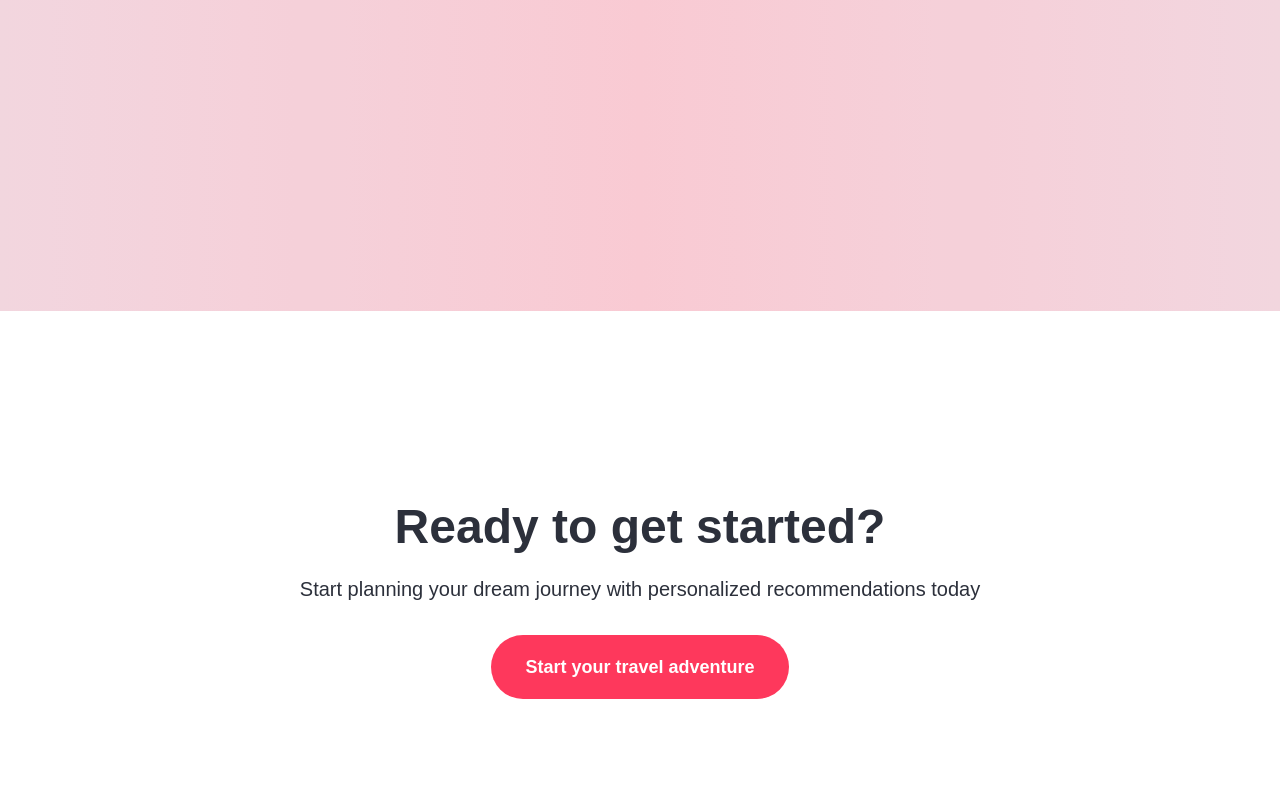
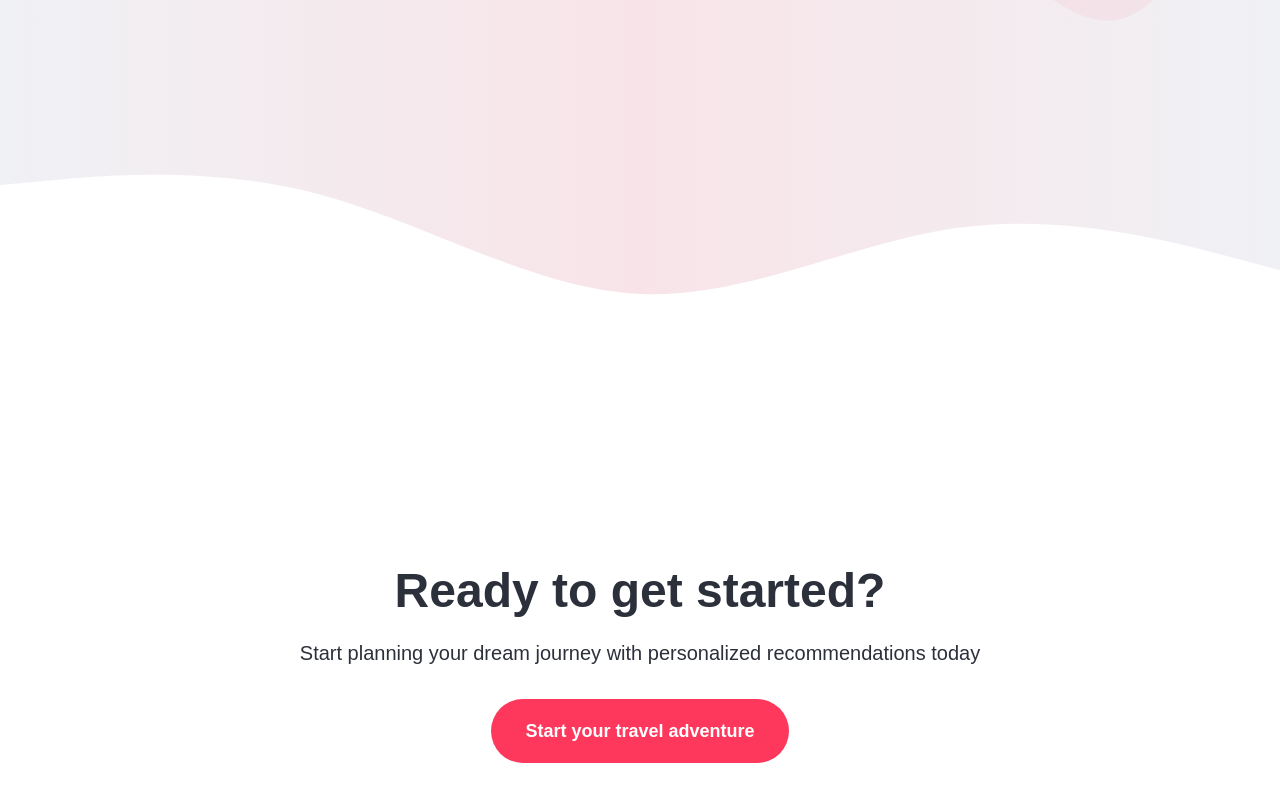
Before and after one commit to voyage-pi/landing-page, a React (Vite) app: page / in a window 1280 px wide. Shown: the part 3280-4080 px from the top of the page. Built offline with nearby package versions, Linux system fonts and the light colour scheme.

Commit message:
fix waves in demos part

```diff
--- a/src/app/page.tsx
+++ b/src/app/page.tsx
@@ -330,19 +330,7 @@ export default function Home() {
         {/* Wave Background Elements - Enhanced with more pronounced waves */}
         <div className="absolute inset-0 z-0 opacity-30">
           {/* New dense wave layers */}
-          <svg
-            xmlns="http://www.w3.org/2000/svg"
-            viewBox="0 0 1440 640"
-            className="absolute top-1/3 left-0 w-full h-full"
-            preserveAspectRatio="none"
-          >
-            <path
-              fill="rgba(254, 56, 92, 0.35)"
-              fillOpacity="1"
-              d="M0,32L30,53.3C60,75,120,117,180,122.7C240,128,300,96,360,90.7C420,85,480,107,540,144C600,181,660,235,720,229.3C780,224,840,160,900,149.3C960,139,1020,181,1080,186.7C1140,192,1200,160,1260,160C1320,160,1380,192,1410,208L1440,224L1440,640L1410,640C1380,640,1320,640,1260,640C1200,640,1140,640,1080,640C1020,640,960,640,900,640C840,640,780,640,720,640C660,640,600,640,540,640C480,640,420,640,360,640C300,640,240,640,180,640C120,640,60,640,30,640L0,640Z"
-              className="wave-animation-3"
-            ></path>
-          </svg>
+
 
           <svg
             xmlns="http://www.w3.org/2000/svg"
@@ -353,7 +341,7 @@ export default function Home() {
             <path
               fill="rgba(254, 56, 92, 0.2)"
               fillOpacity="1"
-              d="M0,320L30,304C60,288,120,256,180,250.7C240,245,300,267,360,266.7C420,267,480,245,540,245.3C600,245,660,267,720,261.3C780,256,840,224,900,213.3C960,203,1020,213,1080,224C1140,235,1200,245,1260,250.7C1320,256,1380,256,1410,256L1440,256L1440,640L1410,640C1380,640,1320,640,1260,640C1200,640,1140,640,1080,640C1020,640,960,640,900,640C840,640,780,640,720,640C660,640,600,640,540,640C480,640,420,640,360,640C300,640,240,640,180,640C120,640,60,640,30,640L0,640Z"
+              d="M0,320L30,304C60,288,120,256,180,250.7C240,245,300,267,360,266.7C420,267,480,245,540,245.3C600,245,660,267,720,261.3C780,256,840,224,900,213.3C960,203,1020,213,1080,224C1140,235,1200,245,1260,250.7C1320,256,1380,256,1410,256L1440,256L1440,384L1410,405.3C1380,427,1320,469,1260,474.7C1200,480,1140,448,1080,442.7C1020,437,960,459,900,448C840,437,780,395,720,389.3C660,384,600,416,540,432C480,448,420,448,360,426.7C300,405,240,363,180,352C120,341,60,363,30,373.3L0,384Z"
               className="wave-animation-1"
             ></path>
           </svg>
@@ -367,6 +355,24 @@ export default function Home() {
           <PlatformDemo />
 
         </div>
+
+        {/* Wavy section divider at the bottom */}
+        <div className="absolute bottom-0 left-0 w-full overflow-hidden">
+          <svg
+            xmlns="http://www.w3.org/2000/svg"
+            viewBox="0 0 1440 320"
+            className="w-full"
+            preserveAspectRatio="none"
+            style={{ marginBottom: '-2px' }}
+          >
+            <path
+              fill="#ffffff"
+              fillOpacity="1"
+              d="M0,64L60,58.7C120,53,240,43,360,74.7C480,107,600,181,720,186.7C840,192,960,128,1080,112C1200,96,1320,128,1380,144L1440,160L1440,320L1380,320C1320,320,1200,320,1080,320C960,320,840,320,720,320C600,320,480,320,360,320C240,320,120,320,60,320L0,320Z"
+              className="wave-path-bottom"
+            ></path>
+          </svg>
+        </div>
       </section>
 
       {/* Wave divider between sections */}
@@ -375,7 +381,7 @@ export default function Home() {
       </div>
 
       {/* CTA Section */}
-      <section className="py-48 bg-white relative overflow-hidden">
+      <section className="my-64 bg-white relative overflow-hidden">
         <div className="container mx-auto px-4 text-center relative z-10">
           <h2 className="text-5xl md:text-5xl font-bold mb-6 text-[#2c303b]">Ready to get started?</h2>
           <p className="text-lg md:text-xl mb-8 max-w-3xl mx-auto text-[#2c303b]">
```
